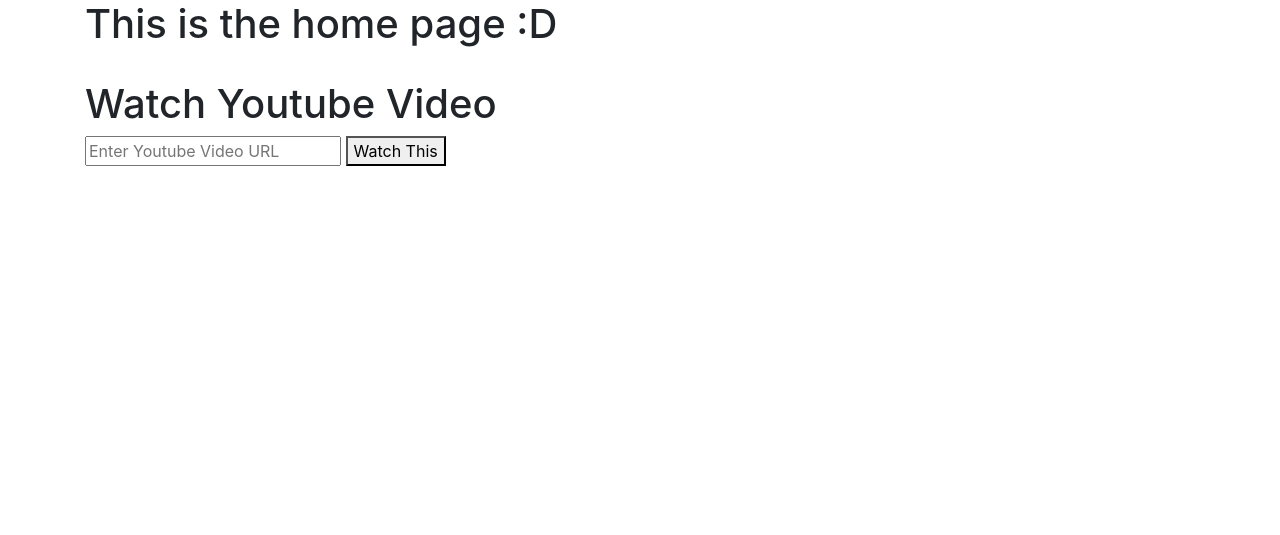
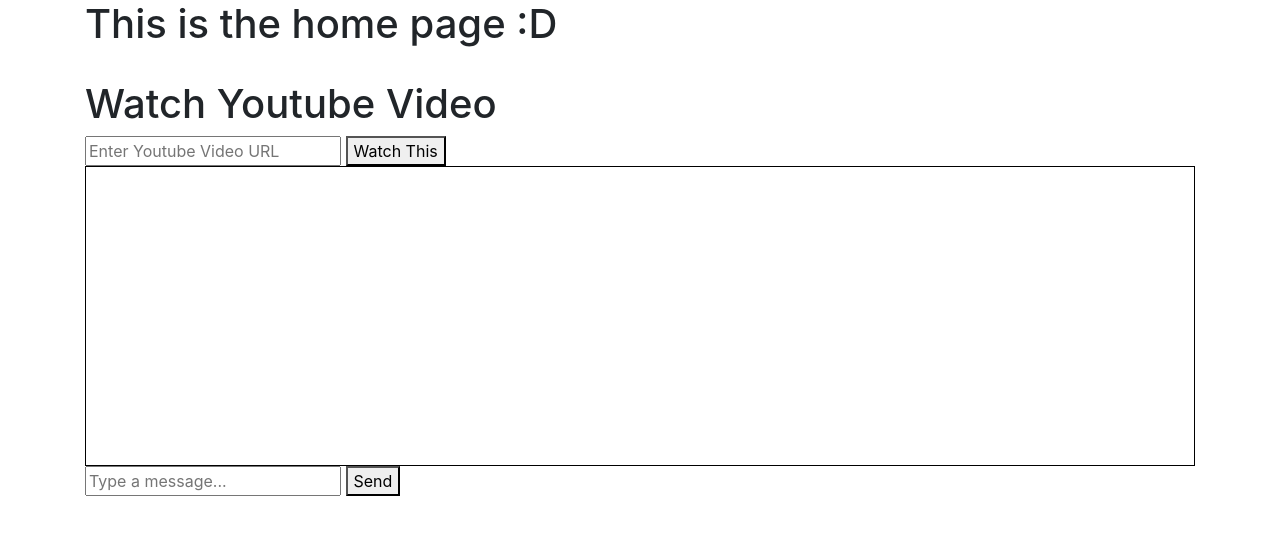
Before and after one commit to floresj12atwit/FlaskWebApplication, a Flask app: page / in a window 1280 px wide. Shown: the part 56-591 px from the top of the page. Run offline with Flask 3, Linux system fonts and the light colour scheme; a user stored in the database is signed in; some libraries are stand-ins or nearby versions.

Commit message:
Socket logic can now be implemented

```diff
--- a/main.py
+++ b/main.py
@@ -1,6 +1,8 @@
 from website import create_app
+from flask_socketio import SocketIO, emit, join_room, leave_room
 
 app = create_app()
+socketio = SocketIO(app)
 
 if __name__ == '__main__':  #If we run this file the line below will be executed (The web server)
-    app.run(debug=True)     #Starts up a web server, everytime a change is made to python code the web server is going to be re run_
+    socketio.run(app, debug=True)     #Starts up a web server, everytime a change is made to python code the web server is going to be re run_
--- a/website/templates/home.html
+++ b/website/templates/home.html
@@ -20,4 +20,11 @@ The form is used for the video link-->
     <iframe width ="560" height="315" src="https://www.youtube.com/embed/{{ video_id }}" framborder="0" allowfullscreen></iframe>
     {% endif %}
 </div>
+
+    <div id="chat-box" style="border: 1px solid #000; height: 300px; overflow-y: scroll;"></div>
+
+    <input type="text" id="message-input" placeholder="Type a message...">
+    <button id="send-button">Send</button>
+
+
 {% endblock %}
--- a/website/views.py
+++ b/website/views.py
@@ -6,9 +6,11 @@ from flask import Blueprint, render_template #Blueprint allows us to separate an
 from flask import request
 from flask_login import login_required, current_user
 import re
-
+from flask_socketio import SocketIO, send
+import socketio             #added sockets and made app accept socket logic
 
 views = Blueprint('views', __name__)
+
 
 '''
 This function helps us extract the video id string from the link the user inputs into the form box
@@ -34,3 +36,7 @@ def home():
         video_id = extract_video_id(video_url)
 
     return render_template("home.html", video_id=video_id, user=current_user)
+
+@socketio.on('message')
+def handle_message(message):
+    send({'msg': message['msg']}, broadcast=True)
```
Also changed, not shown: instance/database.db.
